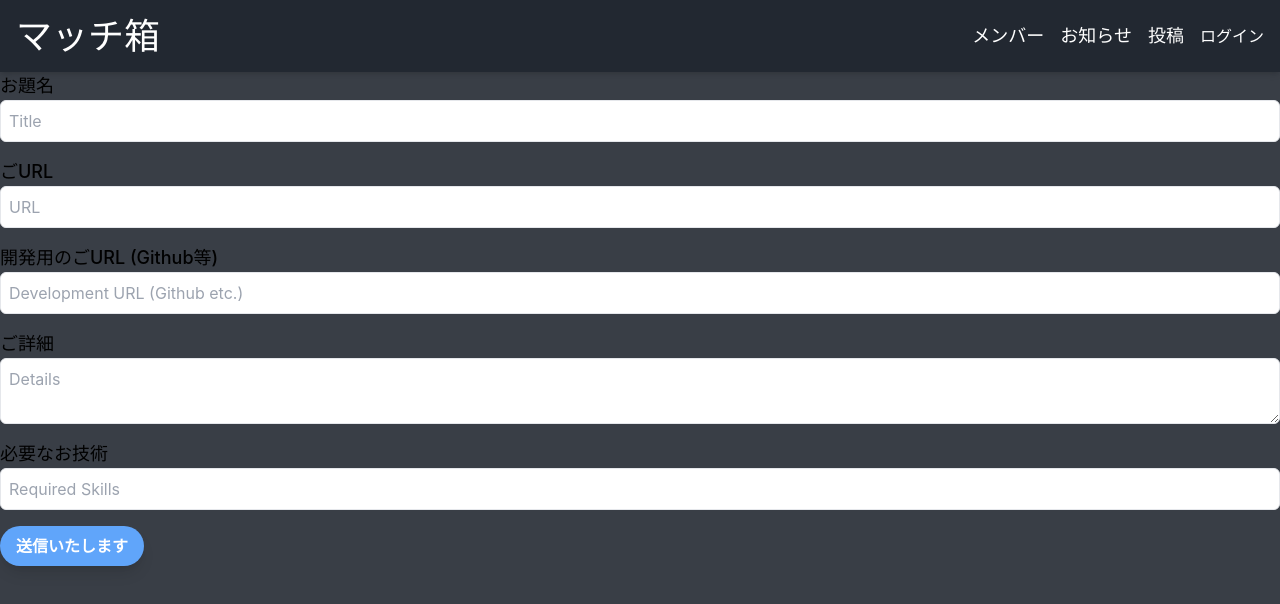
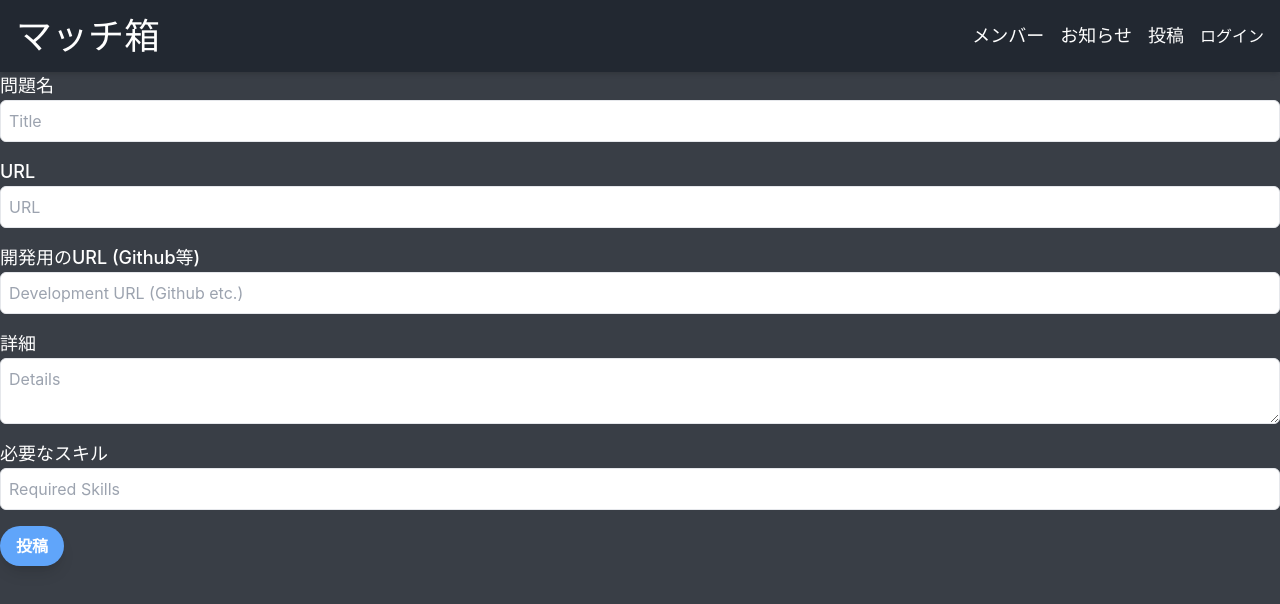
Before and after one commit to Yamamoto1012/kit_hashi5, a React (Create React App) app: page /post in a window 1280 px wide. Shown: the top 604 px of the page. Built offline with nearby package versions, Linux system fonts and the light colour scheme.

Commit message:
背景と文字の色がかぶってたところの修正

```diff
--- a/src/components/MembersPage.jsx
+++ b/src/components/MembersPage.jsx
@@ -21,12 +21,12 @@ const MembersPage = () => {
 
     return (
         <div>
-            <h1>メンバーリスト</h1>
+            <h1 className= "text-white text-2xl">メンバーリスト</h1>
             <div className="grid grid-cols-4 gap-4">
                 {members.map(member => (
                     <Link to={`/users/${member.id}`} key={member.id} className="flex flex-col items-center">
                         <img src={member.photoURL} alt={`${member.displayName}のプロフィール画像`} className="w-24 h-24 rounded-full" />
-                        <p>{member.displayName}</p>
+                        <div className= "text-white">{member.displayName}</div>
                     </Link>
                 ))}
             </div>
--- a/src/components/PostQuestion.jsx
+++ b/src/components/PostQuestion.jsx
@@ -59,8 +59,8 @@ const PostQuestion = () => {
   return (
     <form onSubmit={handleSubmit} className="space-y-4">
       <div className="flex flex-col">
-        <label htmlFor="question" className="text-lg font-medium">
-          お題名
+        <label htmlFor="question" className="text-lg font-medium text-white">
+          問題名
         </label>
         <input
           id="question"
@@ -72,8 +72,8 @@ const PostQuestion = () => {
         />
       </div>
       <div className="flex flex-col">
-        <label htmlFor="url" className="text-lg font-medium">
-          ごURL
+        <label htmlFor="url" className="text-lg font-medium text-white">
+          URL
         </label>
         <input
           id="url"
@@ -85,8 +85,8 @@ const PostQuestion = () => {
         />
       </div>
       <div className="flex flex-col">
-        <label htmlFor="devUrl" className="text-lg font-medium">
-          開発用のごURL (Github等)
+        <label htmlFor="devUrl" className="text-lg font-medium text-white">
+          開発用のURL (Github等)
         </label>
         <input
           id="devUrl"
@@ -98,8 +98,8 @@ const PostQuestion = () => {
         />
       </div>
       <div className="flex flex-col">
-        <label htmlFor="details" className="text-lg font-medium">
-          ご詳細
+        <label htmlFor="details" className="text-lg font-medium text-white">
+          詳細
         </label>
         <textarea
           id="details"
@@ -110,8 +110,8 @@ const PostQuestion = () => {
         />
       </div>
       <div className="flex flex-col">
-        <label htmlFor="skills" className="text-lg font-medium">
-          必要なお技術
+        <label htmlFor="skills" className="text-lg font-medium text-white">
+          必要なスキル
         </label>
         <input
           id="skills"
@@ -126,7 +126,7 @@ const PostQuestion = () => {
         type="submit"
         className="bg-blue-400 hover:bg-blue-500 text-white font-bold py-2 px-4 rounded-full shadow-lg transition duration-300 ease-in-out focus:outline-none focus:ring-2 focus:ring-blue-600 focus:ring-opacity-50"
       >
-        送信いたします
+        投稿
       </button>
     </form>
   );
--- a/src/components/Profile.jsx
+++ b/src/components/Profile.jsx
@@ -35,35 +35,54 @@ const Profile = () => {
       .catch((error) => {
         console.log("Logout error: ", error.message);
       });
-  }
+  };
 
   const toggleConfirmation = () => {
     setShowConfirmation(!showConfirmation);
   };
 
-
   return (
     <div className="max-w-2xl mx-auto my-8 p-4 shadow-lg rounded-lg text-white">
       {userProfile && (
         <div className="space-y-4">
-          <img src={userProfile.photoURL} alt={`${userProfile.displayName}'s profile`} className="w-32 h-32 rounded-full mx-auto"/>
-          <h1 className="text-2xl font-bold text-center">名前: {userProfile.displayName}</h1>
+          <img
+            src={userProfile.photoURL}
+            alt={`${userProfile.displayName}'s profile`}
+            className="w-32 h-32 rounded-full mx-auto"
+          />
+          <h1 className="text-2xl font-bold text-center">
+            名前: {userProfile.displayName}
+          </h1>
           <p className="text-center">自己紹介: {userProfile.bio}</p>
 
           <div>
             <h2 className="text-xl font-semibold">スキル</h2>
             <ul className="list-disc pl-5 border">
               {userProfile.skills.map((skillObj, index) => (
-                <li key={index} className="py-1">{`${skillObj.name} (レベル: ${skillObj.level})`}</li>
+                <li
+                  key={index}
+                  className="py-1"
+                >{`${skillObj.name} (レベル: ${skillObj.level})`}</li>
               ))}
             </ul>
           </div>
-          <p>{userProfile.position}</p>
-          {auth.currentUser?.uid === userId && (  // ログイン中のユーザーが自分のプロフィールを見ている場合のみ編集ボタンを表示
-            <button onClick={handleEdit}>Edit Profile</button>
+          <p>役職: {userProfile.position}</p>
+          {auth.currentUser?.uid === userId && (
+            <div className="flex justify-center">
+              <button
+                onClick={handleEdit}
+                className="bg-blue-500 hover:bg-blue-700 text-white font-bold py-2 px-4 rounded mr-4"
+              >
+                Edit Profile
+              </button>
+              <button
+                onClick={handleLogout}
+                className="bg-red-500 hover:bg-red-700 text-white font-bold py-2 px-4 rounded"
+              >
+                Logout
+              </button>
+            </div>
           )}
-          <p>
-            <button onClick={handleLogout}> Logout</button></p>
         </div>
       )}
     </div>
```
